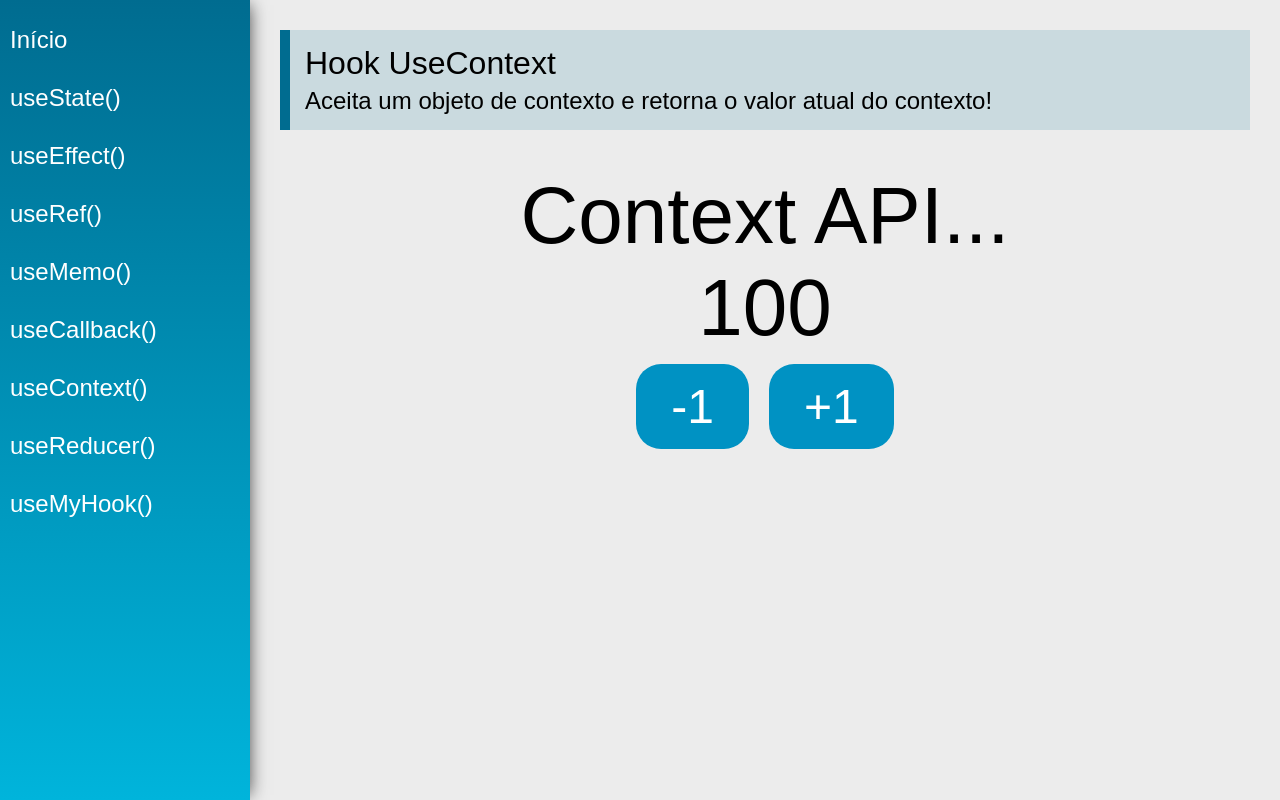
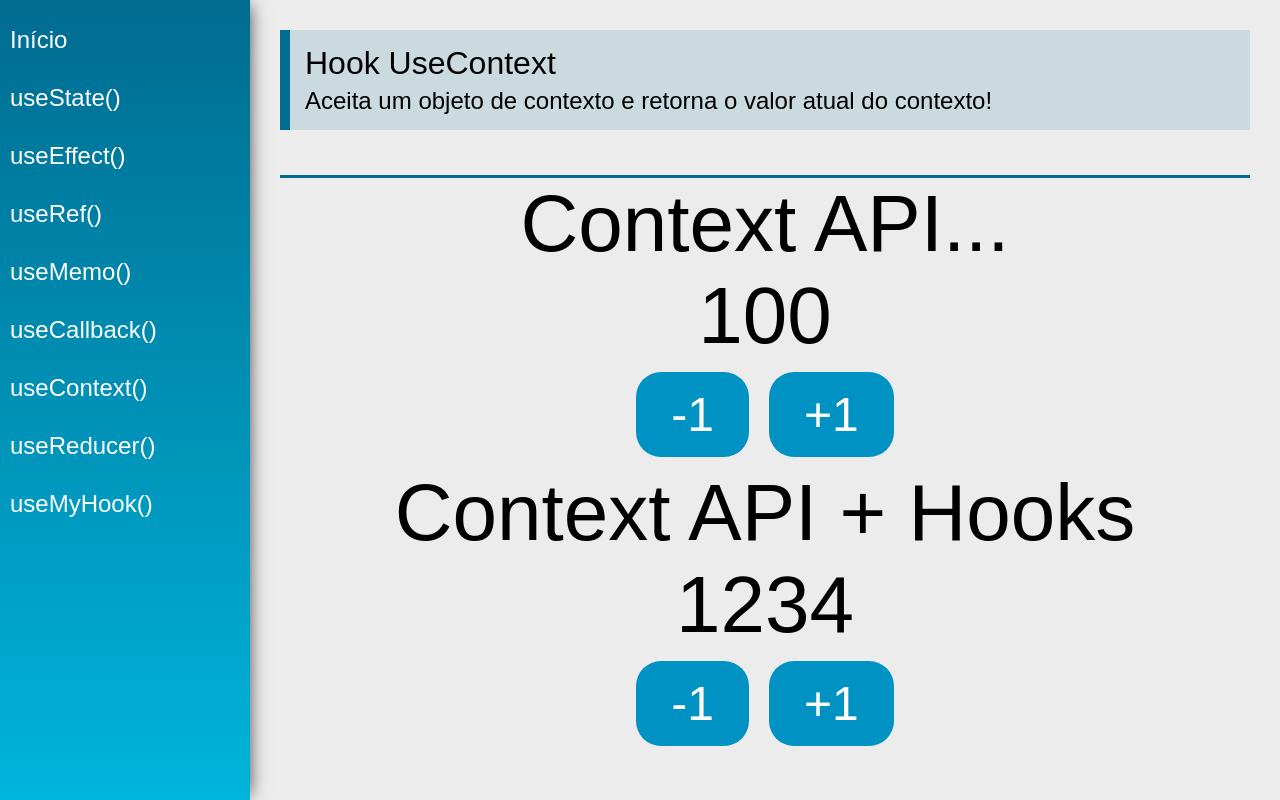
Before and after one commit to BrenoOliveira2002/hooks-react, a React (Create React App) app: page /useContext in a window 1280 px wide. Built offline with nearby package versions, Linux system fonts and the light colour scheme.

Commit message:
UseContext #02

```diff
--- /dev/null
+++ b/src/data/Store.jsx
@@ -0,0 +1,41 @@
+import React from 'react'
+import { useState } from 'react'
+
+const initialState = {
+
+    number: 1234,
+    text: 'Context API + Hooks'
+}
+
+export const AppContext = React.createContext(initialState)
+
+const Store = props => {
+    const [state, setState] = useState(initialState)
+
+    function updateState(key, value) {
+
+        setState({
+            ...state,
+            [key] : value
+        })
+
+
+    }
+    return (
+
+        <AppContext.Provider value = {{
+
+            number: state.number,
+            text: state.text,
+            setNumber: n => updateState('number', n),
+            setText: t => updateState('number', t),
+        }}>
+
+        <div>
+            {props.children}
+        </div>
+        </AppContext.Provider>
+    )
+}
+
+export default Store
--- a/src/views/App.jsx
+++ b/src/views/App.jsx
@@ -5,11 +5,13 @@
 import Menu from '../components/layout/Menu'
 import Content from '../components/layout/Content'
 import DataContext, {data} from '../data/DataContext'
+import Store from '../data/Store'
 
 const App = props => {
 
     const [state, setState] = useState(data)
     return (
+        <Store>
         <DataContext.Provider value ={{state, setState}}>
         <div className="App">
             <Router>
@@ -18,6 +20,7 @@
             </Router>
         </div>
         </DataContext.Provider>
+        </Store>
     )
 }
 
--- a/src/views/examples/UseContext.jsx
+++ b/src/views/examples/UseContext.jsx
@@ -1,25 +1,39 @@
-import React, { useContext } from 'react'
+import React, { useContext, useEffect } from 'react'
 import PageTitle from '../../components/layout/PageTitle'
+import SectionTitle from '../../components/layout/SectionTitle'
 import DataContext from '../../data/DataContext'
+import { AppContext } from '../../data/Store'
 
 const UseContext = (props) => {
 
     useContext(DataContext)
 
-    const {state, setState } = useContext(DataContext)
+    const { state, setState } = useContext(DataContext)
 
     function addNumber(delta) {
         setState({
             ...state,
-            number: state.number + delta
+            number: state.number + delta,
         })
 
     }
+
+    const {number, text, setNumber, setText} = useContext(AppContext)
+
+    useEffect(function(){
+
+        if (number > 1250) {
+
+            setText("eita!")
+        }
+    }, [number])
     return (
         <div className="UseContext">
             <PageTitle
                 title="Hook UseContext"
                 subtitle="Aceita um objeto de contexto e retorna o valor atual do contexto!" />
+
+            <SectionTitle titl="Exercicio #01" />
 
             <div className="center">
                 <span className="text">{state.text}</span>
@@ -34,6 +48,21 @@
 
                 </div>
             </div>
+
+            <div className="center">
+
+                <span className="text">{text}</span>
+                <span className="text">{number}</span>
+
+                <div>
+                    <button onClick={()=> setNumber(number -1)} className="btn">-1
+                    </button>
+
+                    <button onClick={()=> setNumber(number +1)} className="btn">+1
+                    </button>
+                </div>
+
+            </div>
         </div>
     )
 }
```
Lines whose indentation alone changed are shown as unchanged.
